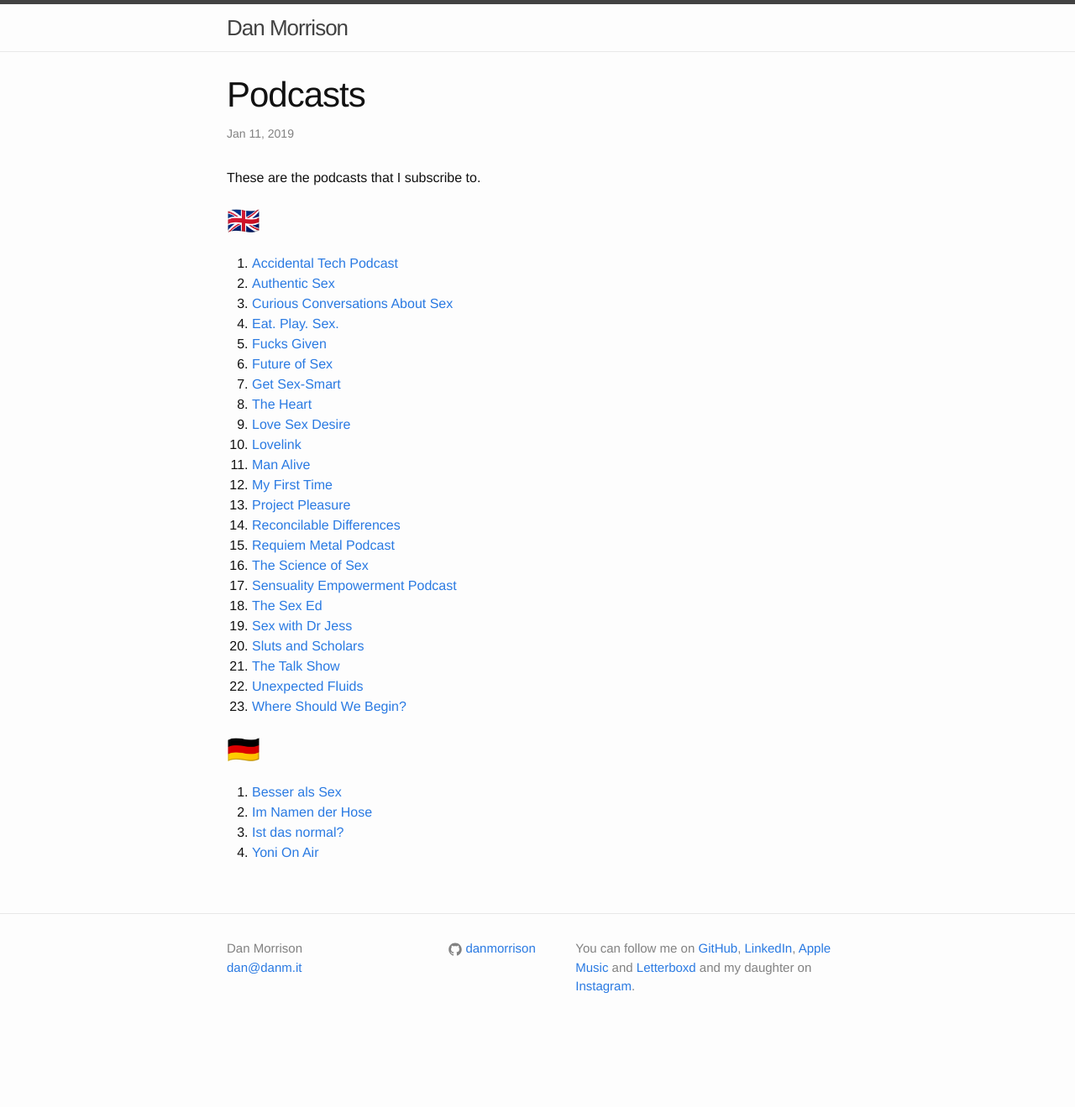
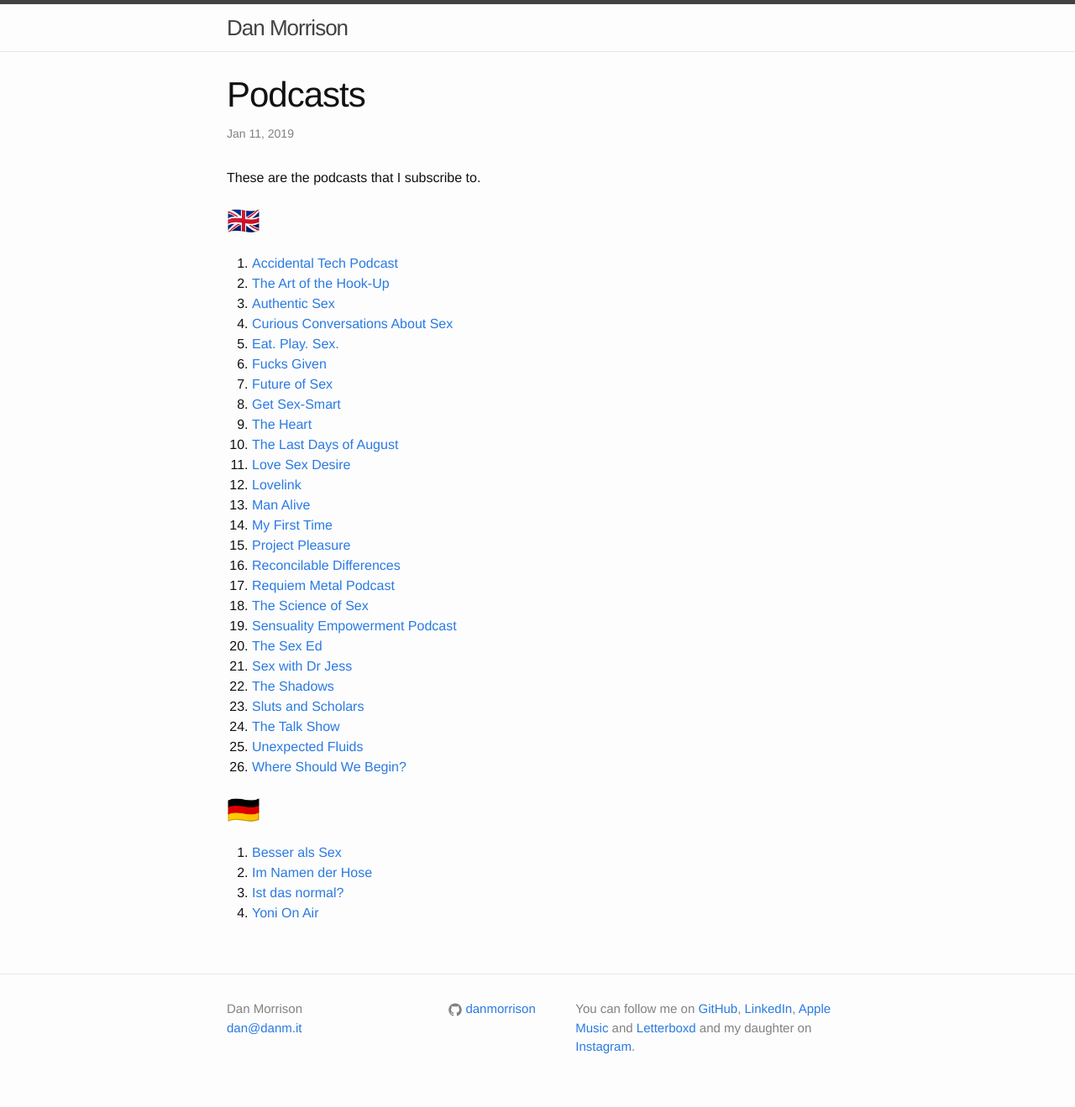
Before and after one commit to danmorrison/danmorrison.github.io, a Jekyll site: the page built from _posts/2019-01-11-podcasts.md, in a window 1280 px wide. Shown: the whole page at 84% size. Built offline with Jekyll 4.4.1, drawn with Linux system fonts in a browser that asks for light colours; before the commit the page ends 1247 px from its top, so only the background shows below that.

Commit message:
Add The Art of the Hook-Up, The Last Days of August and The Shadows

```diff
--- a/_posts/2019-01-11-podcasts.md
+++ b/_posts/2019-01-11-podcasts.md
@@ -9,6 +9,7 @@
 ## 🇬🇧
 
 1. [Accidental Tech Podcast](https://itunes.apple.com/podcast/id617416468)
+1. [The Art of the Hook-Up](https://podcasts.apple.com/podcast/id1460675614)
 1. [Authentic Sex](https://itunes.apple.com/podcast/id1246009609)
 1. [Curious Conversations About Sex](https://itunes.apple.com/podcast/id1177328041)
 1. [Eat. Play. Sex.](https://itunes.apple.com/podcast/id1192876328)
@@ -16,6 +17,7 @@
 1. [Future of Sex](https://itunes.apple.com/podcast/id1127544978)
 1. [Get Sex-Smart](https://itunes.apple.com/podcast/id1049173993)
 1. [The Heart](https://itunes.apple.com/podcast/id595892633)
+1. [The Last Days of August](https://podcasts.apple.com/podcast/id1258779354)
 1. [Love Sex Desire](https://itunes.apple.com/podcast/id896494808)
 1. [Lovelink](https://itunes.apple.com/podcast/id1278663589)
 1. [Man Alive](https://itunes.apple.com/podcast/id1253614865)
@@ -27,6 +29,7 @@
 1. [Sensuality Empowerment Podcast](https://itunes.apple.com/podcast/id1307465076)
 1. [The Sex Ed](https://itunes.apple.com/podcast/id1440228794)
 1. [Sex with Dr Jess](https://itunes.apple.com/podcast/id1166227345)
+1. [The Shadows](https://podcasts.apple.com/podcast/id1420121326)
 1. [Sluts and Scholars](https://itunes.apple.com/podcast/id1223781930)
 1. [The Talk Show](https://itunes.apple.com/podcast/id528458508)
 1. [Unexpected Fluids](https://itunes.apple.com/podcast/id1382587938)
```
